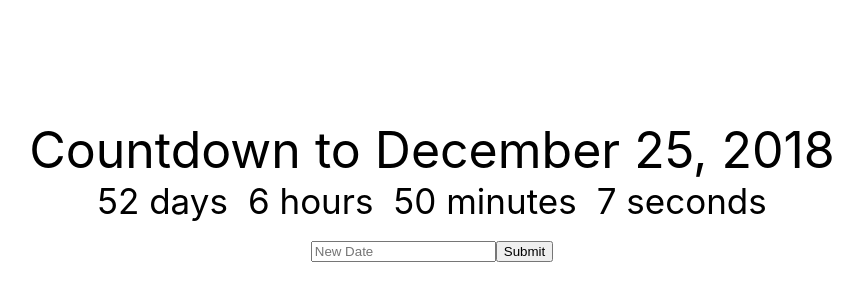
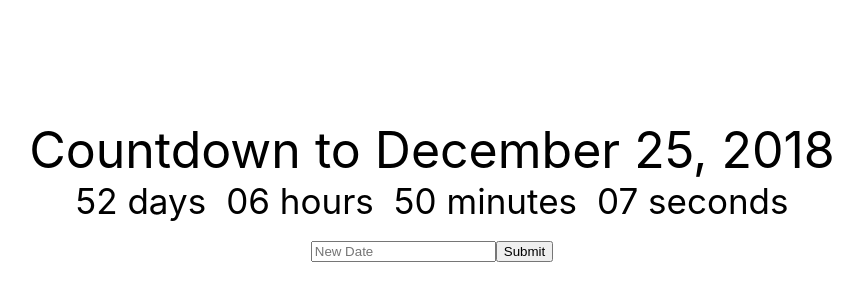
Before and after one commit to dynamicbalaji/countdown-champ, a React (Create React App) app: page / in a window 1280 px wide. Shown: the part 136-436 px from the top of the page, without its empty margins (208-1071 px from the left). Built offline with nearby package versions, Linux system fonts and the light colour scheme.

Commit message:
Adding leading zero for numbers less than 10

```diff
--- a/src/Clock.js
+++ b/src/Clock.js
@@ -31,13 +31,17 @@
         this.setState({days, hours, minutes, seconds});
     }
 
+    addLeadingZero(inpNum){
+        return (inpNum < 10) ? "0"+inpNum : inpNum;
+    }
+
     render(){
         return (
             <div>
-              <div className="Clock-days">{this.state.days} days</div>
-              <div className="Clock-hours">{this.state.hours} hours</div>
-              <div className="Clock-minutes">{this.state.minutes} minutes</div>
-              <div className="Clock-seconds">{this.state.seconds} seconds</div>
+              <div className="Clock-days">{this.addLeadingZero(this.state.days)} days</div>
+              <div className="Clock-hours">{this.addLeadingZero(this.state.hours)} hours</div>
+              <div className="Clock-minutes">{this.addLeadingZero(this.state.minutes)} minutes</div>
+              <div className="Clock-seconds">{this.addLeadingZero(this.state.seconds)} seconds</div>
             </div>
         );
     }
```
